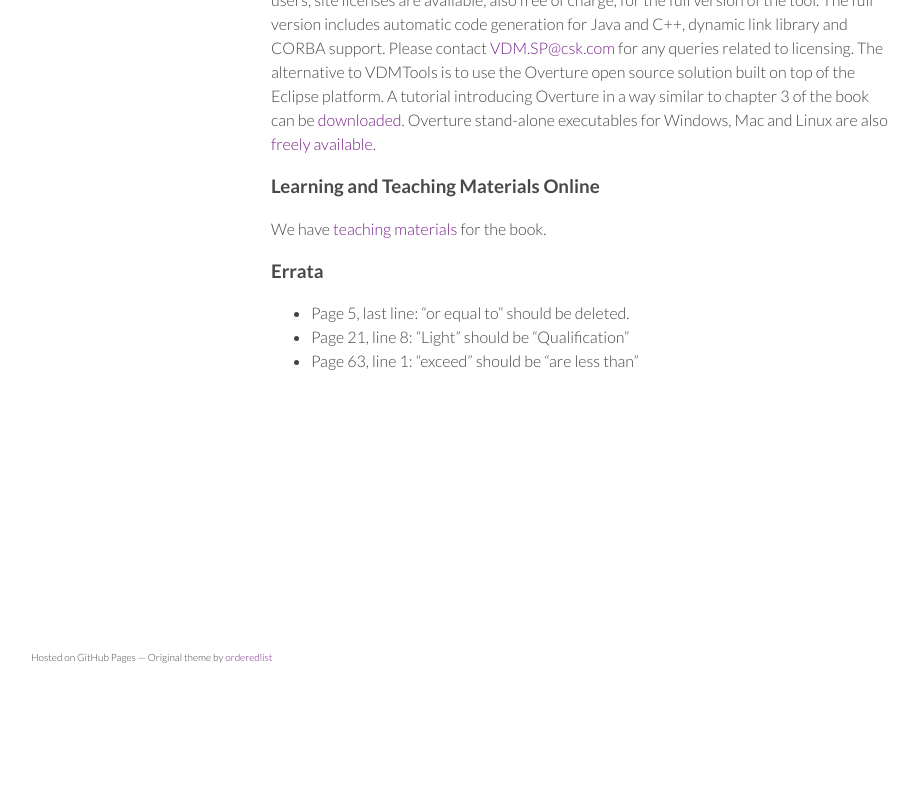
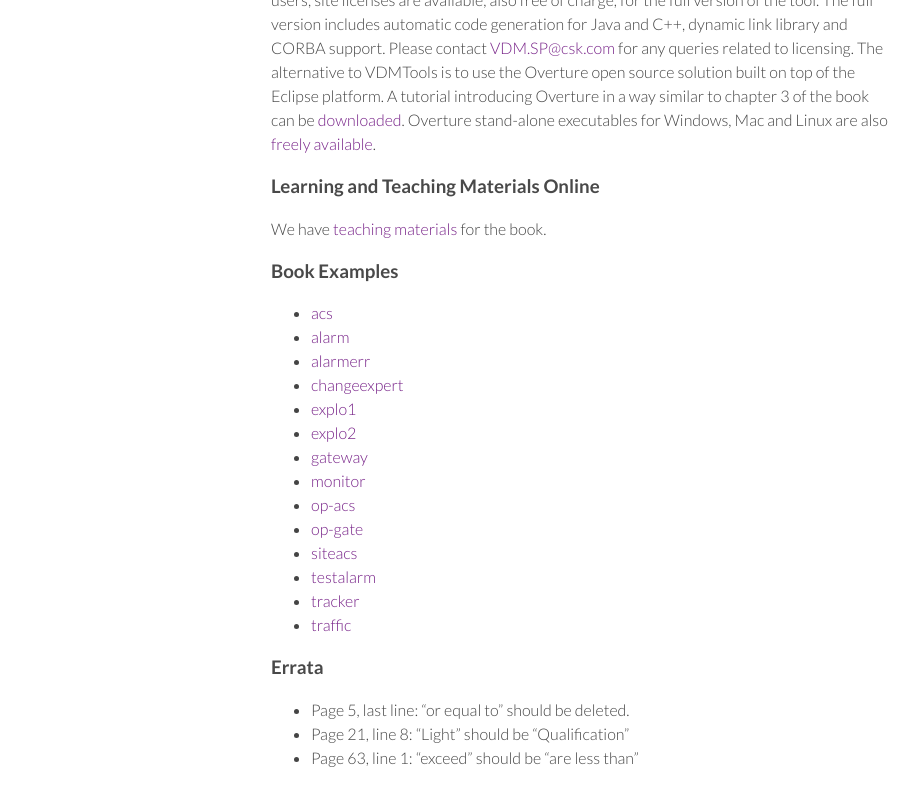
Before and after one commit to overturetool/overturetool.github.io, a Jekyll site: the page built from publications/books/ms2/index.md, in a window 1280 px wide and 900 px high, scrolled down 1240 px. Shown: the top 806 px of the window, without its empty margins (179-1097 px from the left). Built offline with Jekyll 4.4.1, drawn with Linux system fonts in a browser that asks for light colours; Markdown is read by kramdown in place of the engine named in the settings; before the commit the page ends 1927 px from its top, so only the background shows below that.

Commit message:
added  examples for ms

```diff
--- a/publications/books/ms2/index.md
+++ b/publications/books/ms2/index.md
@@ -48,6 +48,23 @@ The alternative to VDMTools is to use the Overture open source solution built on
 
 We have [teaching materials](http://www.vdmbook.com/twiki/bin/view/Main/MSCourseMaterial) for the book.
 
+### Book Examples
+
+* [acs]({{site.url}}/publications/books/ms2/examples/acs.vdm)
+* [alarm]({{site.url}}/publications/books/ms2/examples/alarm.vdm)
+* [alarmerr]({{site.url}}/publications/books/ms2/examples/alarmerr.vdm)
+* [changeexpert]({{site.url}}/publications/books/ms2/examples/changeexpert.vdm)
+* [explo1]({{site.url}}/publications/books/ms2/examples/explo1.vdm)
+* [explo2]({{site.url}}/publications/books/ms2/examples/explo2.vdm)
+* [gateway]({{site.url}}/publications/books/ms2/examples/gateway.vdm)
+* [monitor]({{site.url}}/publications/books/ms2/examples/monitor.vdm)
+* [op-acs]({{site.url}}/publications/books/ms2/examples/op-acs.vdm)
+* [op-gate]({{site.url}}/publications/books/ms2/examples/op-gate.vdm)
+* [siteacs]({{site.url}}/publications/books/ms2/examples/siteacs.vdm)
+* [testalarm]({{site.url}}/publications/books/ms2/examples/testalarm.vdm)
+* [tracker]({{site.url}}/publications/books/ms2/examples/tracker.vdm)
+* [traffic]({{site.url}}/publications/books/ms2/examples/traffic.vdm)
+
 ### Errata
 
 * Page 5, last line: "or equal to" should be deleted.
```
Also changed, not shown: 14 other files.
